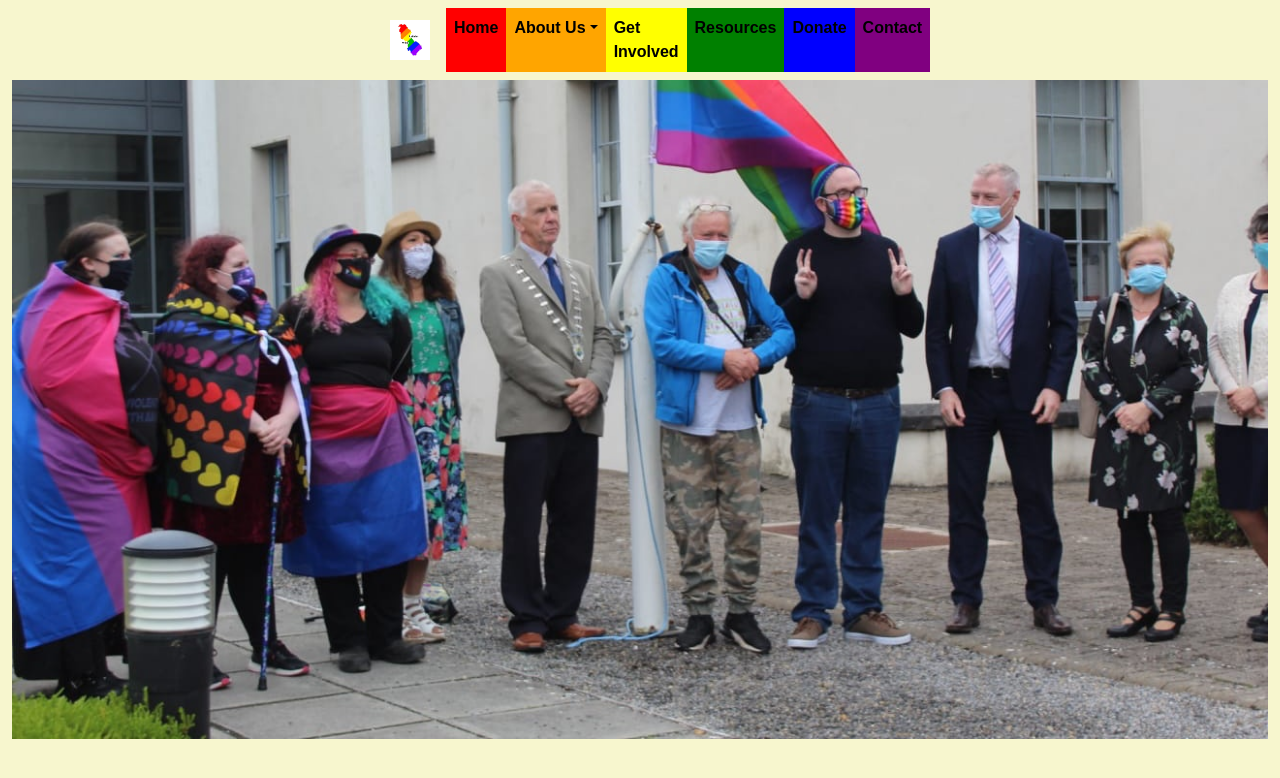
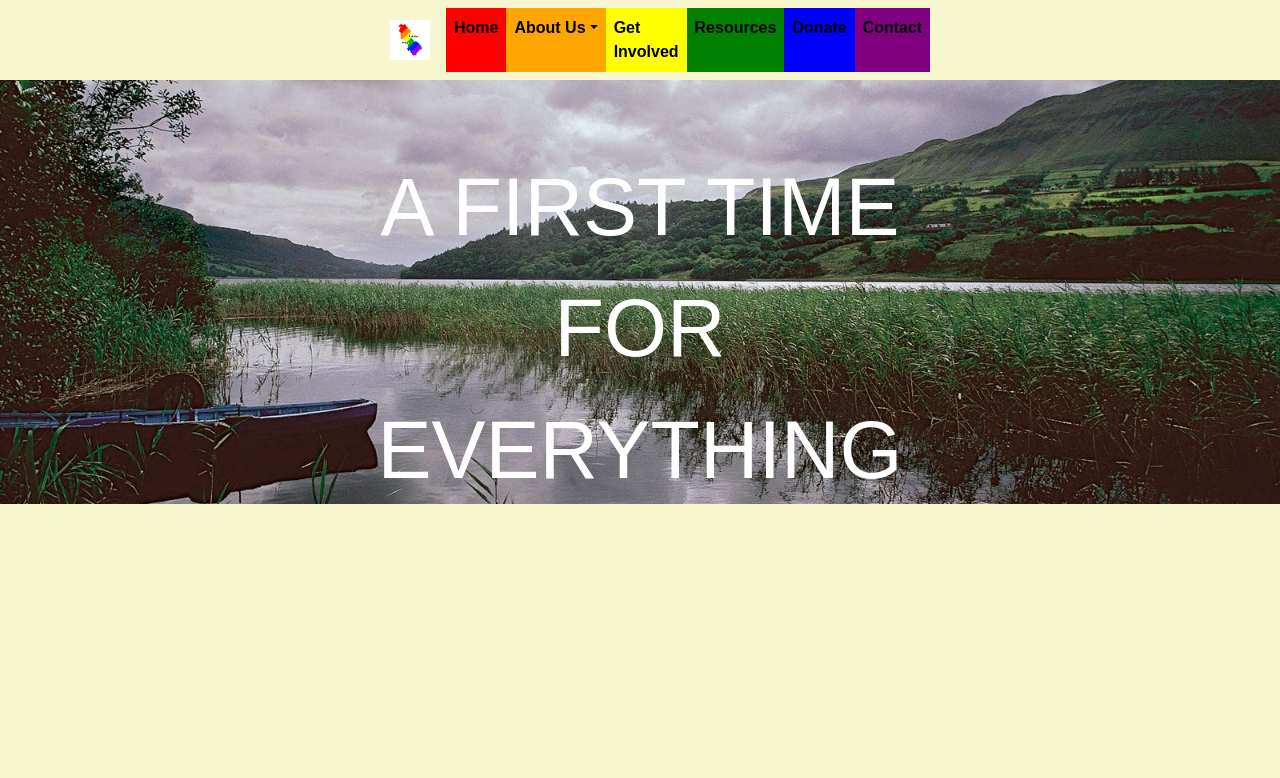
Before and after one commit to Jacobs1986/leitrim-pride, a React (Create React App) app in the folder client/: page / in a window 1280 px wide. Shown: the top 778 px of the page. Built offline with nearby package versions, Linux system fonts and the light colour scheme.

Commit message:
After looking at the picture on the homepage I decided that I will use it as a banner for the contact page instead, because to me that makes a little more sense

```diff
--- a/client/src/components/banner/banner.js
+++ b/client/src/components/banner/banner.js
@@ -9,22 +9,14 @@ import { Container, Image } from 'react-bootstrap';
 export default function Banner() {
     return (
         <div>
-            <Container fluid>
+            <Container className='bannerContainer' fluid>
                 <Image
-                    src={require('./bannerImage.jpeg')}
-                    fluid
+                    src='./Images/banner.jpeg'
+                    alt='banner'
+                    width='100%'
                 />
+                <div className='overlay'>A FIRST TIME FOR EVERYTHING</div>
             </Container>
         </div>
-        // <div>
-        //     <Container className='bannerContainer' fluid>
-        //         <Image
-        //             src='./Images/banner.jpeg'
-        //             alt='banner'
-        //             width='100%'
-        //         />
-        //         <div className='overlay'>A FIRST TIME FOR EVERYTHING</div>
-        //     </Container>
-        // </div>
     );
 };
```
